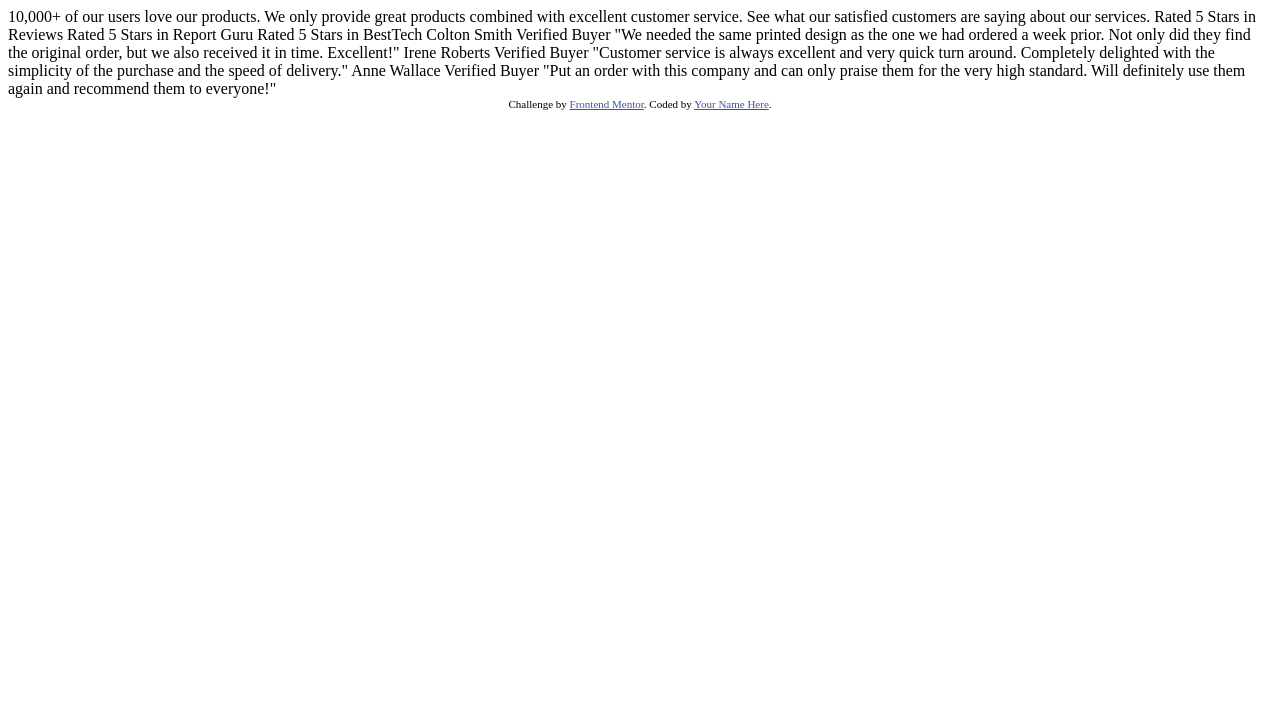
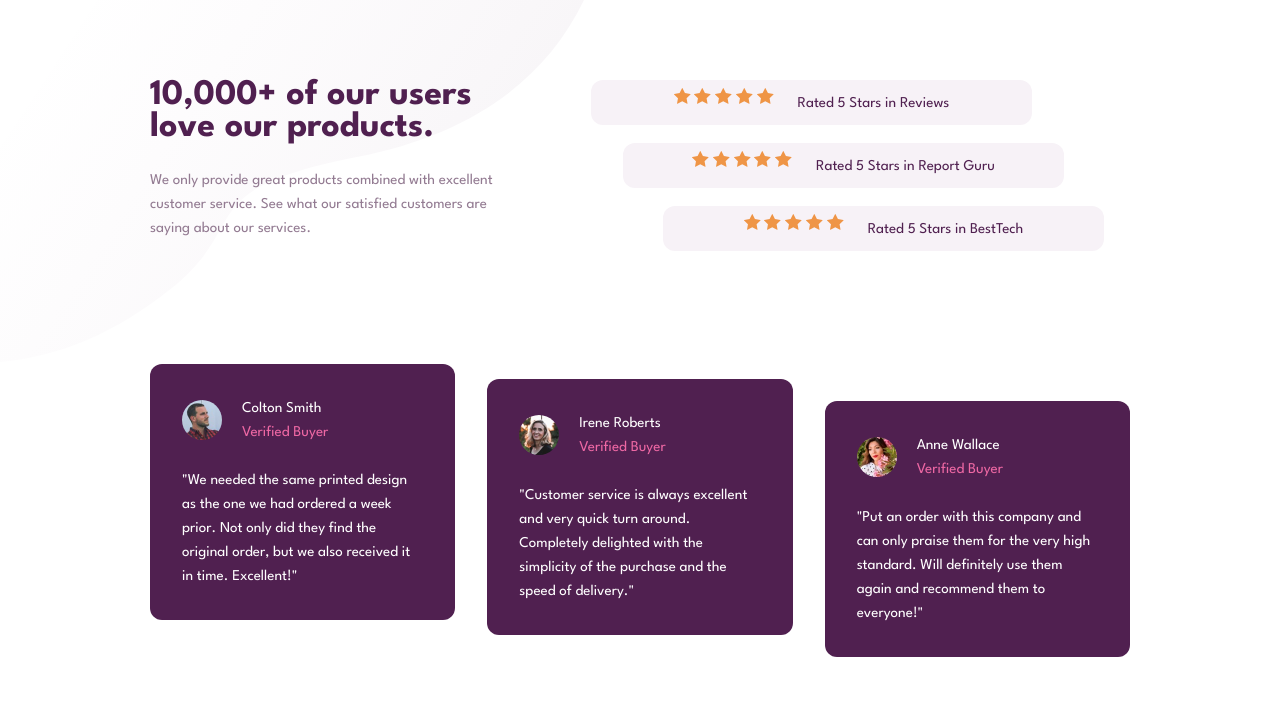
Before and after one commit to ayeniDan/social-prrof-section-master, a plain HTML site: page index.html in a window 1280 px wide. Drawn offline with Linux system fonts and the light colour scheme.

Commit message:
updated the readme file

```diff
--- /dev/null
+++ b/index.css
@@ -0,0 +1,163 @@
+:root {
+    --very-dark-magenta: hsl(300, 43%, 22%);
+    --soft-pink: hsl(333, 80%, 67%);
+    --dark-grayish-magenta: hsl(303, 10%, 53%);
+    --light-grayish-magenta: hsl(300, 24%, 96%);
+    --white-color: hsl(0, 0%, 100%);
+    --font-spartan: 'League Spartan', sans-serif;
+    --font-normal: 400;
+    --font-bold: 500;
+    --font-bolder: 700;
+}
+
+*, *::before, *::after {
+    box-sizing: border-box;
+    padding: 0;
+    margin: 0;
+}
+
+body {
+    font-size: 15px;
+    font-family: var(--font-spartan);
+    background-image: url(images/bg-pattern-top-mobile.svg);
+    padding: 80px 24px;
+    text-align: center;
+    background-repeat: no-repeat;
+}
+
+.container {
+    width: 100%;
+}
+
+.container h1 {
+    color: var(--very-dark-magenta);
+    font-weight: var(--font-bolder);
+    font-size: 36px;
+    line-height: 32px;
+    margin: 0 0 24px 0;
+}
+
+.hero .header > p {
+    line-height: 24px;
+    color: var(--dark-grayish-magenta);
+}
+
+.ratings {
+    margin: 40px 0;
+}
+
+.rating {
+    background-color: var(--light-grayish-magenta);
+    width: 100%;
+    margin: 18px 0;
+    padding: 20px 0;
+    border-radius: 12px;
+    color: var(--very-dark-magenta);
+    font-weight: 400;
+}
+
+.rating-img {
+    margin-bottom: 10px;
+}
+
+.reviews {
+    text-align: left;
+}
+
+.review {
+    width: 100%;
+    background-color: var(--very-dark-magenta);
+    margin: 18px 0;
+    border-radius: 12px;
+    padding: 32px;
+    color: var(--white-color);
+    line-height: 24px;
+}
+
+.review > p {
+    font-weight: 400;
+}
+
+.review .profile {
+    display: flex;
+    justify-content: start;
+    align-items: center;
+    gap: 20px;
+    margin-bottom: 24px;
+}
+
+.profile img {
+    width: 40px;
+    border-radius: 50%;
+}
+
+.profile p {
+    font-weight: 400;
+    color: var(--white-color);
+}
+
+.profile .profile-status {
+    color: var(--soft-pink);
+}
+
+@media only screen and (min-width: 670px) {
+    body {
+        min-height: 100vh;
+        text-align: left;
+        display: flex;
+        justify-content: center;
+        background-image: url(images/bg-pattern-top-desktop.svg);
+    }
+
+    .container {
+        max-width: 980px;
+    }
+
+    .hero {
+        display: flex;
+        width: 90%;
+        align-items: start;
+        justify-content: space-between;
+    }
+
+    .header {
+        width: 40%;
+    }
+
+    .ratings {
+        margin-top: -18px;
+        width: 50%;
+    }
+
+    .rating {
+        width: 100%;
+        display: flex;
+        align-items: center;
+        justify-content: center;
+        gap: 24px;
+        padding: 8px;
+    }
+
+    .rating:nth-child(2) {
+        margin-left: 32px;
+    }
+
+    .rating:nth-child(3) {
+        margin-left: 72px;
+    }
+
+    .reviews {
+        display: flex;
+        justify-content: center;
+        align-items: center;
+        gap: 32px;
+    }
+
+    .review:nth-child(2) {
+        margin-top: 48px;
+    }
+
+    .review:nth-child(3) {
+        margin-top: 92px;
+    }
+}
--- a/index.html
+++ b/index.html
@@ -11,51 +11,99 @@
       sizes="32x32"
       href="./images/favicon-32x32.png"
     />
+    <link rel="stylesheet" href="index.css">
+    <link rel="preconnect" href="https://fonts.googleapis.com">
+<link rel="preconnect" href="https://fonts.gstatic.com" crossorigin>
+<link href="https://fonts.googleapis.com/css2?family=League+Spartan:wght@100..900&display=swap" rel="stylesheet">
 
     <title>Frontend Mentor | Social proof section</title>
+  <body>
+    <div class="container">
+      <div class="hero">
 
-    <!-- Feel free to remove these styles or customise in your own stylesheet 👍 -->
-    <style>
-      .attribution {
-        font-size: 11px;
-        text-align: center;
-      }
-      .attribution a {
-        color: hsl(228, 45%, 44%);
-      }
-    </style>
-  </head>
-  <body>
-    10,000+ of our users love our products.
+        <div class="header"><h1>10,000+ of our users love our products.</h1>
+          <p>We only provide great products combined with excellent customer service. See what our satisfied customers are saying about our services.</p>
+    </div>
 
-    We only provide great products combined with excellent customer service.
-    See what our satisfied customers are saying about our services.
+        <div class="ratings">
 
-    Rated 5 Stars in Reviews
-    Rated 5 Stars in Report Guru
-    Rated 5 Stars in BestTech
+          <div class="rating">
+            <div class="img-cont">
+              <div class="rating-img">
+                <img src="images/icon-star.svg" alt="5-star rating">
+                <img src="images/icon-star.svg" alt="5-star rating">
+                <img src="images/icon-star.svg" alt="5-star rating">
+                <img src="images/icon-star.svg" alt="5-star rating">
+                <img src="images/icon-star.svg" alt="5-star rating">
+              </div>
+            </div>
+            <p>Rated 5 Stars in Reviews</p>
+          </div>
 
-    Colton Smith
-    Verified Buyer
-    "We needed the same printed design as the one we had ordered a week prior.
-    Not only did they find the original order, but we also received it in time.
-    Excellent!"
+          <div class="rating">
+            <div class="rating-img">
+              <img src="images/icon-star.svg" alt="5-star rating">
+              <img src="images/icon-star.svg" alt="5-star rating">
+              <img src="images/icon-star.svg" alt="5-star rating">
+              <img src="images/icon-star.svg" alt="5-star rating">
+              <img src="images/icon-star.svg" alt="5-star rating">
+            </div>
+            <p>Rated 5 Stars in Report Guru</p>
+          </div>
 
-    Irene Roberts
-    Verified Buyer
-    "Customer service is always excellent and very quick turn around. Completely
-    delighted with the simplicity of the purchase and the speed of delivery."
+          <div class="rating">
+            <div class="rating-img">
+              <img src="images/icon-star.svg" alt="5-star rating">
+              <img src="images/icon-star.svg" alt="5-star rating">
+              <img src="images/icon-star.svg" alt="5-star rating">
+              <img src="images/icon-star.svg" alt="5-star rating">
+              <img src="images/icon-star.svg" alt="5-star rating">
+            </div>
+            <p>Rated 5 Stars in BestTech</p>
+          </div>
 
-    Anne Wallace
-    Verified Buyer
-    "Put an order with this company and can only praise them for the very high
-    standard. Will definitely use them again and recommend them to everyone!"
+        </div>
+      </div>
 
-    <div class="attribution">
-      Challenge by
-      <a href="https://www.frontendmentor.io?ref=challenge" target="_blank"
-        >Frontend Mentor</a
-      >. Coded by <a href="#">Your Name Here</a>.
+      <div class="reviews">
+
+        <div class="review">
+          <div class="profile">
+            <img src="images/image-colton.jpg" alt="Colton's image">
+            <div class="profile-deets">
+              <p>Colton Smith</p>
+              <span class="profile-status">Verified Buyer</span>
+            </div>
+          </div>
+          <p>"We needed the same printed design as the one we had ordered a week prior. Not only did they find the original order, but we also received it in time. Excellent!"</p>
+        </div>
+
+        <div class="review">
+          <div class="profile">
+            <img src="images/image-irene.jpg" alt="Irene's image">
+            <div class="profile-deets">
+              <p>Irene Roberts</p>
+              <span class="profile-status">Verified Buyer</span>
+            </div>
+          </div>
+          <p>"Customer service is always excellent and very quick turn around. Completely
+            delighted with the simplicity of the purchase and the speed of delivery."</p>
+        </div>
+
+        <div class="review">
+          <div class="profile">
+            <img src="images/image-anne.jpg" alt="Anne's image">
+            <div class="profile-deets">
+              <p>Anne Wallace</p>
+              <span class="profile-status">Verified Buyer</span>
+            </div>
+          </div>
+          <p>"Put an order with this company and can only praise them for the very high
+            standard. Will definitely use them again and recommend them to everyone!"</p>
+        </div>
+      </div>
+
     </div>
+
   </body>
 </html>
```
Also changed, not shown: Livescreenshot.png (added), 2 other files.
